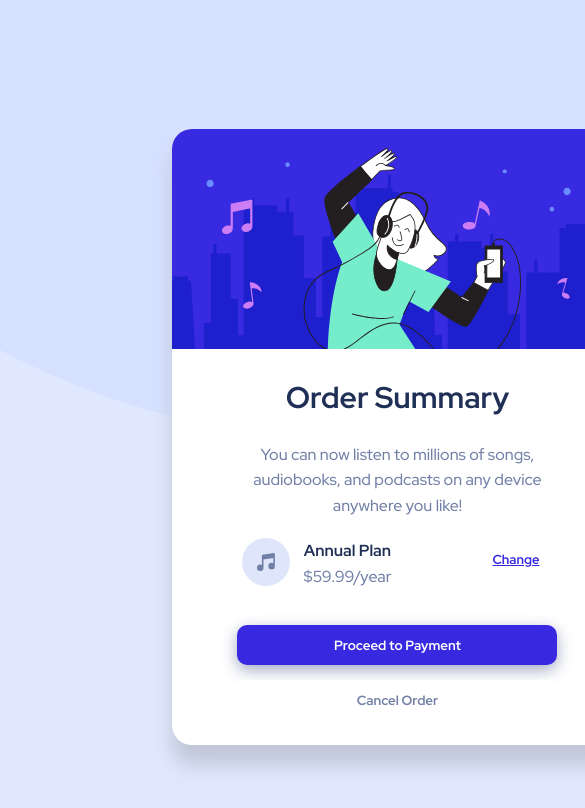
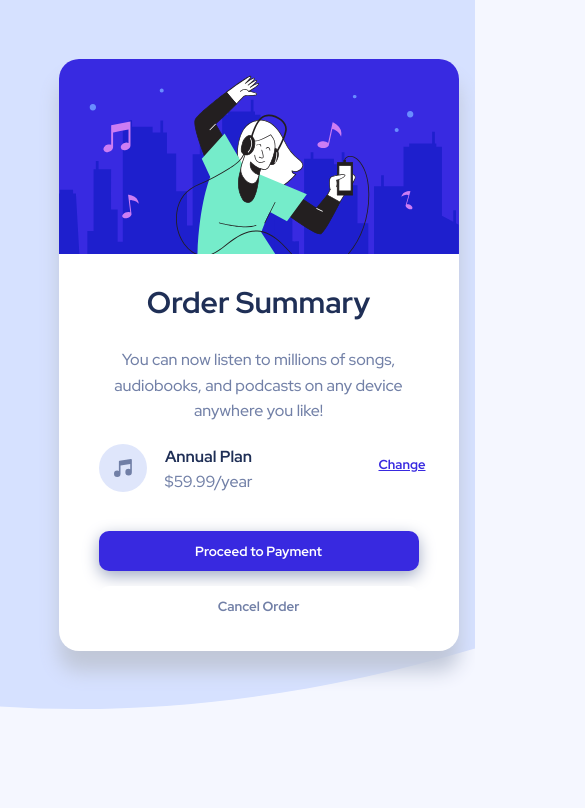
Before and after one commit to RenanGuapyassu/RenanGuapyassu.github.io, a plain HTML site: page index.html in a window 390 px wide. Shown: the top 808 px of the page, 585 px wide, since content can reach past the window. Drawn offline with Linux system fonts and the light colour scheme.

Commit message:
Add files via upload

```diff
--- a/style.css
+++ b/style.css
@@ -2,7 +2,7 @@ body{
     background-image: url("pattern-background-desktop.svg");
     background-size: 100%;
     background-repeat: no-repeat;
-    background-color:hsl(225, 100%, 94%);
+    background-color:hsl(225, 100%, 98%);
 
 
 }
@@ -104,8 +104,17 @@ div button{
 }
 @media screen and (max-width: 480px) {
     body{
-        background-size: auto;
-        margin: 33%;
+        background-image: url("pattern-background-mobile.svg");
+        background-size: cover;
     }
-
+    div{
+        margin: 15%;
+        width: 400px;
+    }
+    #hero{
+        width: 400px;
+    }
+    #musicIcon{
+        padding: 0 0 0 40px;
+    }
 }
```
